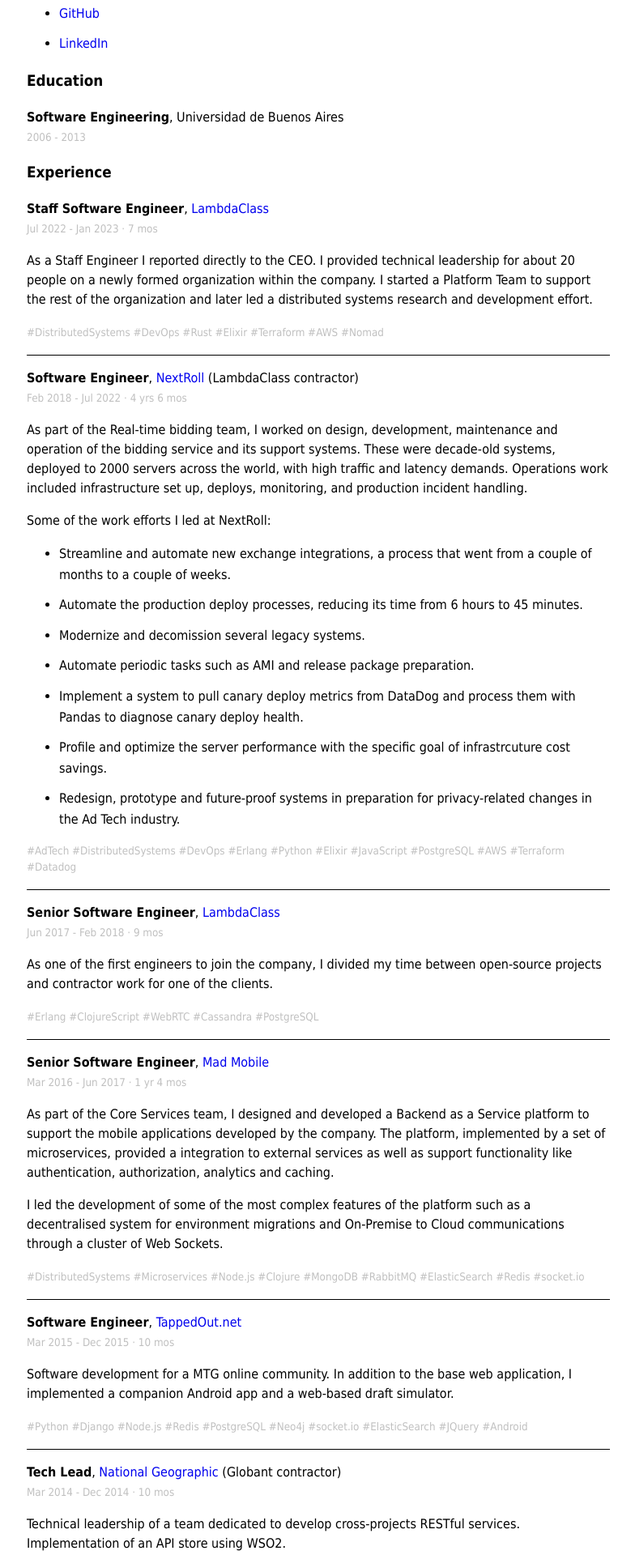
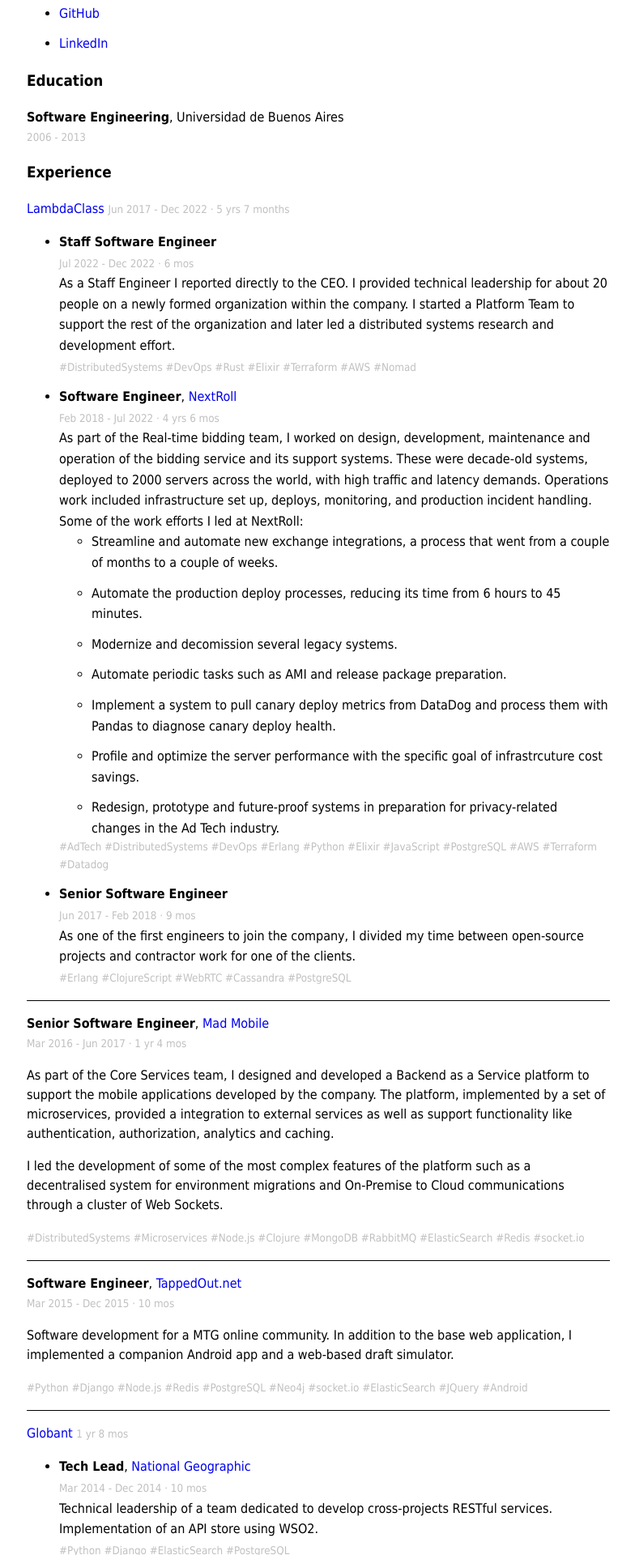
Before and after one commit to facundoolano/olano.dev, a Jekyll site: the page built from resume.md, in a window 1280 px wide. Shown: the part 529-2449 px from the top of the page at 81% size, without its empty margins (247-1031 px from the left). Built offline with Jekyll 4.4.1, drawn with Linux system fonts in a browser that asks for light colours; some of the changed text lies outside the part shown.

Commit message:
first stab at nested job positions

```diff
--- a/_data/work.yml
+++ b/_data/work.yml
@@ -1,33 +1,34 @@
-- date: Jul 2022 - Jan 2023 · 7 mos
-  title: Staff Software Engineer
+- date: Jun 2017 - Dec 2022 · 5 yrs 7 months
   org: "[LambdaClass](https://lambdaclass.com/)"
-  tech: Distributed Systems, DevOps, Rust, Elixir, Terraform, AWS, Nomad
-  description: >
-    As a Staff Engineer I reported directly to the CEO. I provided technical leadership for about 20 people on a newly formed organization within the company.
-    I started a Platform Team to support the rest of the organization and later led a distributed systems research and development effort.
-- date: Feb 2018 - Jul 2022 · 4 yrs 6 mos
-  title: Software Engineer
-  org: "[NextRoll](https://www.nextroll.com/) (LambdaClass contractor)"
-  tech: AdTech, Distributed Systems, DevOps, Erlang, Python, Elixir, JavaScript, PostgreSQL, AWS, Terraform, Datadog
-  description: >
-     As part of the Real-time bidding team, I worked on design, development, maintenance and operation of the bidding service and its support systems.
-     These were decade-old systems, deployed to 2000 servers across the world, with high traffic and latency demands.
-     Operations work included infrastructure set up, deploys, monitoring, and production incident handling.
+  positions:
+    - title: Staff Software Engineer
+      date: Jul 2022 - Dec 2022 · 6 mos
+      tech: Distributed Systems, DevOps, Rust, Elixir, Terraform, AWS, Nomad
+      description: >
+        As a Staff Engineer I reported directly to the CEO. I provided technical leadership for about 20 people on a newly formed organization within the company.
+        I started a Platform Team to support the rest of the organization and later led a distributed systems research and development effort.
+    - title: Software Engineer
+      org: "[NextRoll](https://www.nextroll.com/)"
+      date: Feb 2018 - Jul 2022 · 4 yrs 6 mos
+      tech: AdTech, Distributed Systems, DevOps, Erlang, Python, Elixir, JavaScript, PostgreSQL, AWS, Terraform, Datadog
+      description: >
+        As part of the Real-time bidding team, I worked on design, development, maintenance and operation of the bidding service and its support systems.
+        These were decade-old systems, deployed to 2000 servers across the world, with high traffic and latency demands.
+        Operations work included infrastructure set up, deploys, monitoring, and production incident handling.
 
-       Some of the work efforts I led at NextRoll:
+        Some of the work efforts I led at NextRoll:
 
-       - Streamline and automate new exchange integrations, a process that went from a couple of months to a couple of weeks.
-       - Automate the production deploy processes, reducing its time from 6 hours to 45 minutes.
-       - Modernize and decomission several legacy systems.
-       - Automate periodic tasks such as AMI and release package preparation.
-       - Implement a system to pull canary deploy metrics from DataDog and process them with Pandas to diagnose canary deploy health.
-       - Profile and optimize the server performance with the specific goal of infrastrcuture cost savings.
-       - Redesign, prototype and future-proof systems in preparation for privacy-related changes in the Ad Tech industry.
-- date: Jun 2017 - Feb 2018 · 9 mos
-  title: Senior Software Engineer
-  org: "[LambdaClass](https://lambdaclass.com/)"
-  tech: Erlang, ClojureScript, WebRTC, Cassandra, PostgreSQL
-  description: As one of the first engineers to join the company, I divided my time between open-source projects and contractor work for one of the clients.
+            - Streamline and automate new exchange integrations, a process that went from a couple of months to a couple of weeks.
+            - Automate the production deploy processes, reducing its time from 6 hours to 45 minutes.
+            - Modernize and decomission several legacy systems.
+            - Automate periodic tasks such as AMI and release package preparation.
+            - Implement a system to pull canary deploy metrics from DataDog and process them with Pandas to diagnose canary deploy health.
+            - Profile and optimize the server performance with the specific goal of infrastrcuture cost savings.
+            - Redesign, prototype and future-proof systems in preparation for privacy-related changes in the Ad Tech industry.
+    - title: Senior Software Engineer
+      date: Jun 2017 - Feb 2018 · 9 mos
+      tech: Erlang, ClojureScript, WebRTC, Cassandra, PostgreSQL
+      description: As one of the first engineers to join the company, I divided my time between open-source projects and contractor work for one of the clients.
 - date: Mar 2016 - Jun 2017 · 1 yr 4 mos
   title: Senior Software Engineer
   org: "[Mad Mobile](https://madmobile.com/)"
@@ -43,16 +44,19 @@
   org: "[TappedOut.net](https://tappedout.net/)"
   tech: Python, Django, Node.js, Redis, PostgreSQL, Neo4j, socket.io, ElasticSearch, JQuery, Android
   description: Software development for a MTG online community. In addition to the base web application, I implemented a companion Android app and a web-based draft simulator.
-- date: Mar 2014 - Dec 2014 · 10 mos
-  title: Tech Lead
-  org: "[National Geographic](https://www.nationalgeographic.com/) (Globant contractor)"
-  description: Technical leadership of a team dedicated to develop cross-projects RESTful services. Implementation of an API store using WSO2.
-  tech: Python, Django, ElasticSearch, PostgreSQL
-- date: May 2013 - Mar 2014 · 11 mos
-  title: Senior Python Developer
-  org: "[National Geographic](https://www.nationalgeographic.com/) (Globant contractor)"
-  description: Design and development of the backend for the National Geographic Magazine.
-  tech: Python, Django, JavaScript, ElasticSearch, PostgreSQL
+- date: 1 yr 8 mos
+  org: "[Globant](https://www.globant.com/)"
+  positions:
+    - org: "[National Geographic](https://www.nationalgeographic.com/)"
+      date: Mar 2014 - Dec 2014 · 10 mos
+      title: Tech Lead
+      description: Technical leadership of a team dedicated to develop cross-projects RESTful services. Implementation of an API store using WSO2.
+      tech: Python, Django, ElasticSearch, PostgreSQL
+    - date: May 2013 - Mar 2014 · 11 mos
+      title: Senior Python Developer
+      org: "[National Geographic](https://www.nationalgeographic.com/)"
+      description: Design and development of the backend for the National Geographic Magazine.
+      tech: Python, Django, JavaScript, ElasticSearch, PostgreSQL
 - date: Jul 2010 - May 2013 · 2 yrs 11 mos
   title: Python/Django Developer
   org: Freelance
@@ -65,12 +69,13 @@
         - Digital Contracts management web application.
         - Professional social network.
   tech: Python, Django, MySQL, PostgreSQL, Solr, Haystack, Celery, RabbitMQ, Apache, nginx, JQuery
-- date: Jan 2008 - Aug 2008 · 8 mos
+- date: 1 yr 7 mos
   org: "[Globant](https://www.globant.com/)"
-  title: Java Developer
-  description: Development of Enterprise applications.
-  tech: Java, Hibernate, Spring, Spring MVC, Struts, MySQL
-- date: Feb 2007 - Dec 2007 · 11 mos
-  title: QA Analyst
-  org: "[Globant](https://www.globant.com/)"
-  description: Testing of web, desktop and mobile applications. Test cases design. Load testing with JMeter.
+  positions:
+    - title: Java Developer
+      date: Jan 2008 - Aug 2008 · 8 mos
+      description: Development of Enterprise applications.
+      tech: Java, Hibernate, Spring, Spring MVC, Struts, MySQL
+    - date: Feb 2007 - Dec 2007 · 11 mos
+      title: QA Analyst
+      description: Testing of web, desktop and mobile applications. Test cases design. Load testing with JMeter.
--- a/assets/css/main.css
+++ b/assets/css/main.css
@@ -226,3 +226,8 @@
       display: none
   }
 }
+
+/* FIXME make this only apply to resume */
+.layout-default li p {
+    margin:0 ;
+}
--- a/resume.md
+++ b/resume.md
@@ -27,13 +27,21 @@
 ### Experience
 
 {% for job in site.data.work %}
-{% assign techs = job.tech | split:"," %}
-<b>{{job.title}}</b>, {{job.org}}
-  <br/> <small><span class="date">{{job.date}}</span></small>
+{% if job.title %}<b>{{job.title}}</b>,{% endif %} {{job.org}}
+  {% unless job.positions %}<br/>{% endunless %}<small><span class="date">{{job.date}}</span></small>
 
+  {% for position in job.positions %}
+  - {%if position.title %}<b>{{position.title}}</b>{% endif %}{%if position.org%}, {{position.org}} {% endif %}
+    <br/><small><span class="date">{{position.date}}</span></small>
+    <br/>{{ position.description }}<br/>{% assign techs = position.tech | split:"," %}
+
+    {% if techs%}<small><span class="tags"> {% for tech in techs %}#{{tech | replace: " ", ""}} {% endfor %}</span></small>{%endif%}
+    {% else %}
+  {% endfor %}
   {{job.description }}
 
-  <small><span class="tags"> {% for tech in techs %}#{{tech | replace: " ", ""}} {% endfor %}</span></small>
+{% assign techs = job.tech | split:"," %}
+{% if techs.size > 0 %}<small><span class="tags"> {% for tech in techs %}#{{tech | replace: " ", ""}} {% endfor %}</span></small>{%endif%}
 
 {% unless forloop.last %}
 ---
```
